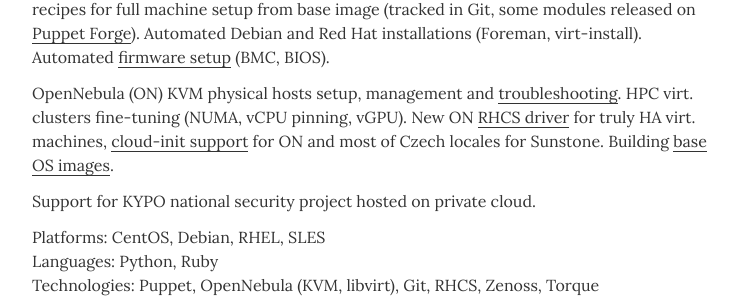
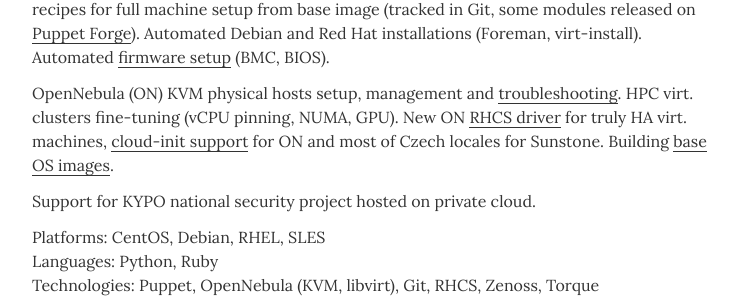
Before and after one commit to al3xhh/ahuertas.github.io, a Jekyll site: the page built from index.html, in a window 1280 px wide and 900 px high, scrolled down 623 px. Shown: the part 177-477 px from the top of the window, without its empty margins (268-1008 px from the left). Built offline with Jekyll 4.4.1, drawn with Linux system fonts in a browser that asks for light colours.

Commit message:
Avatar update

```diff
--- a/_layouts/resume.html
+++ b/_layouts/resume.html
@@ -58,7 +58,7 @@
           </p>
 
           <p class="resume-item-copy">
-            OpenNebula (ON) KVM physical hosts setup, management and <a href="https://github.com/CERIT-SC/virt-tools">troubleshooting</a>. HPC virt. clusters fine-tuning (NUMA, vCPU pinning, vGPU). New ON <a href="https://github.com/CERIT-SC/opennebula-rhcs">RHCS driver</a> for truly HA virt. machines, <a href="https://github.com/number5/cloud-init/blob/master/cloudinit/sources/DataSourceOpenNebula.py">cloud-init support</a> for ON and most of Czech locales for Sunstone. Building <a href="https://github.com/CERIT-SC/opennebula-build-image">base OS images</a>.
+            OpenNebula (ON) KVM physical hosts setup, management and <a href="https://github.com/CERIT-SC/virt-tools">troubleshooting</a>. HPC virt. clusters fine-tuning (vCPU pinning, NUMA, GPU). New ON <a href="https://github.com/CERIT-SC/opennebula-rhcs">RHCS driver</a> for truly HA virt. machines, <a href="https://github.com/number5/cloud-init/blob/master/cloudinit/sources/DataSourceOpenNebula.py">cloud-init support</a> for ON and most of Czech locales for Sunstone. Building <a href="https://github.com/CERIT-SC/opennebula-build-image">base OS images</a>.
           </p>
 
           <p class="resume-item-copy">
```
Also changed, not shown: images/avatar.jpg.
